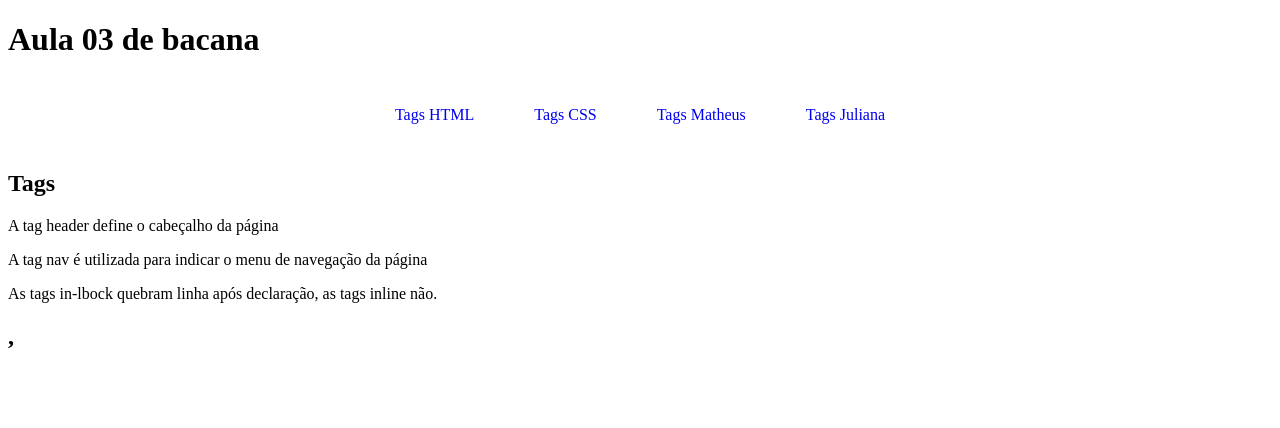
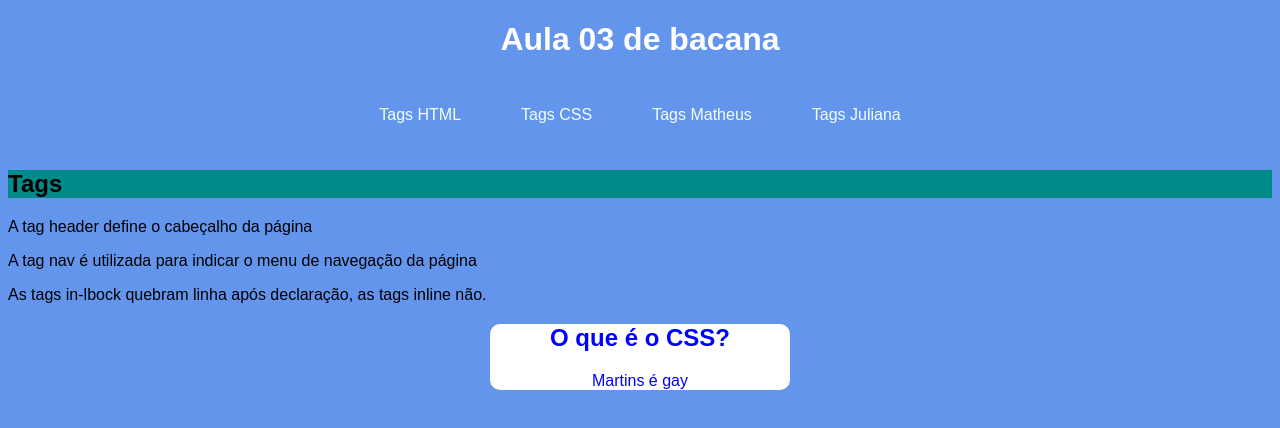
Before and after one commit to Matheusl-Silva/Web-Introdu-o-Facul, a plain HTML site: page Aula03-22_08/index.html in a window 1280 px wide. Drawn offline with Linux system fonts and the light colour scheme.

Commit message:
update: parte 2aula
parte 2 da aula aprendendo a estilizar mais e mais

```diff
--- a/Aula03-22_08/index.html
+++ b/Aula03-22_08/index.html
@@ -9,7 +9,7 @@
 </head>
 <body>
     <div>
-        <header>
+        <header class="cabeca">
             <h1>Aula 03 de bacana</h1>
             <nav>
                 <ul>
@@ -24,7 +24,7 @@
 
     <div>
         <section id="sec1">
-            <h2>Tags </h2>
+            <h2 class="tag">Tags </h2>
             <p>A tag header define o cabeçalho da página</p>
             <p>A tag nav é utilizada para indicar o menu de navegação da página</p>
             <p>As tags in-lbock quebram linha após declaração,
@@ -35,7 +35,8 @@
 
     <div>
         <section id="sec2">
-            <h2>,</h2>
+            <h2>O que é o CSS?</h2>
+            <p> Martins é gay</p>
         </section>
     </div>
 
--- a/Aula03-22_08/style.css
+++ b/Aula03-22_08/style.css
@@ -17,8 +17,33 @@ nav a {
     text-decoration: none;
     padding: 10px 15px;
     display: block;
+    color: azure;
 }
 
 nav a:hover {
     border-radius: 5px;
+    color: red;
 }
+#sec2{
+    color: blue;
+    background-color: rgb(255, 255, 255);
+    text-align: center;
+    border-radius: 10px;
+    width: 300px;
+    margin-left: auto;
+    margin-right: auto;
+}
+.cabeca{
+    text-align: center;
+}
+body{
+    font-family: Arial, Helvetica, sans-serif;
+    background-color: cornflowerblue;
+}
+
+.tag{
+    background-color: darkcyan;
+}
+header{
+    color: rgb(255, 255, 255);
+}
```
